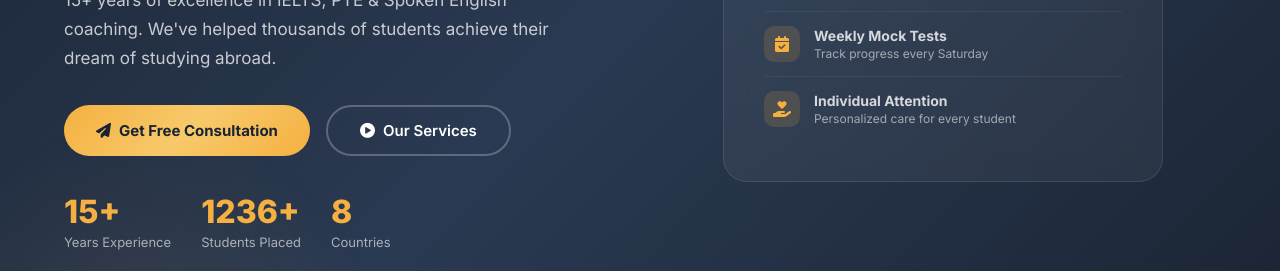
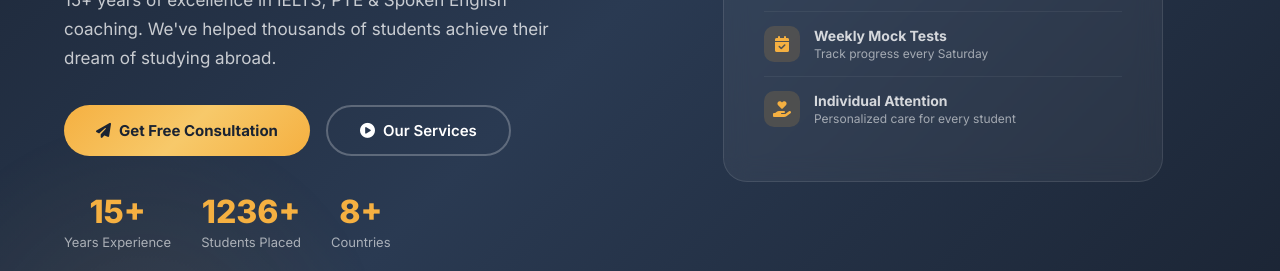
Before and after one commit to PushkarAdhikari/visa-consultancy, a plain HTML site: page index.html in a window 1280 px wide. Shown: the part 529-800 px from the top of the page. Drawn offline with nearby package versions, Linux system fonts and the light colour scheme.

```diff
--- a/index.html
+++ b/index.html
@@ -92,7 +92,7 @@
             <p>Students Placed</p>
           </div>
           <div class="stat">
-            <h3>8</h3>
+            <h3>8+</h3>
             <p>Countries</p>
           </div>
         </div>
--- a/styles.css
+++ b/styles.css
@@ -473,6 +473,7 @@
   font-size: 32px;
   font-weight: 800;
   color: var(--accent);
+  text-align: center;
 }
 
 .hero-stats .stat p {
```
